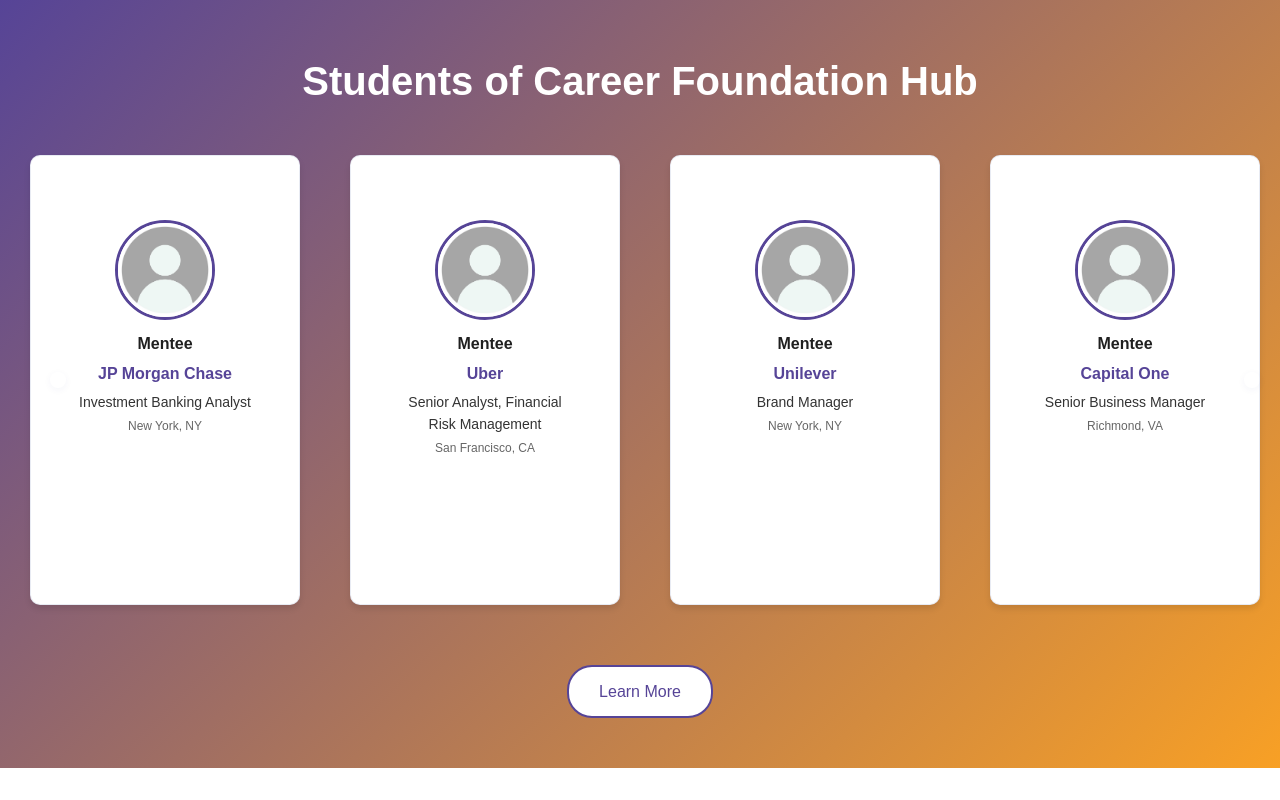
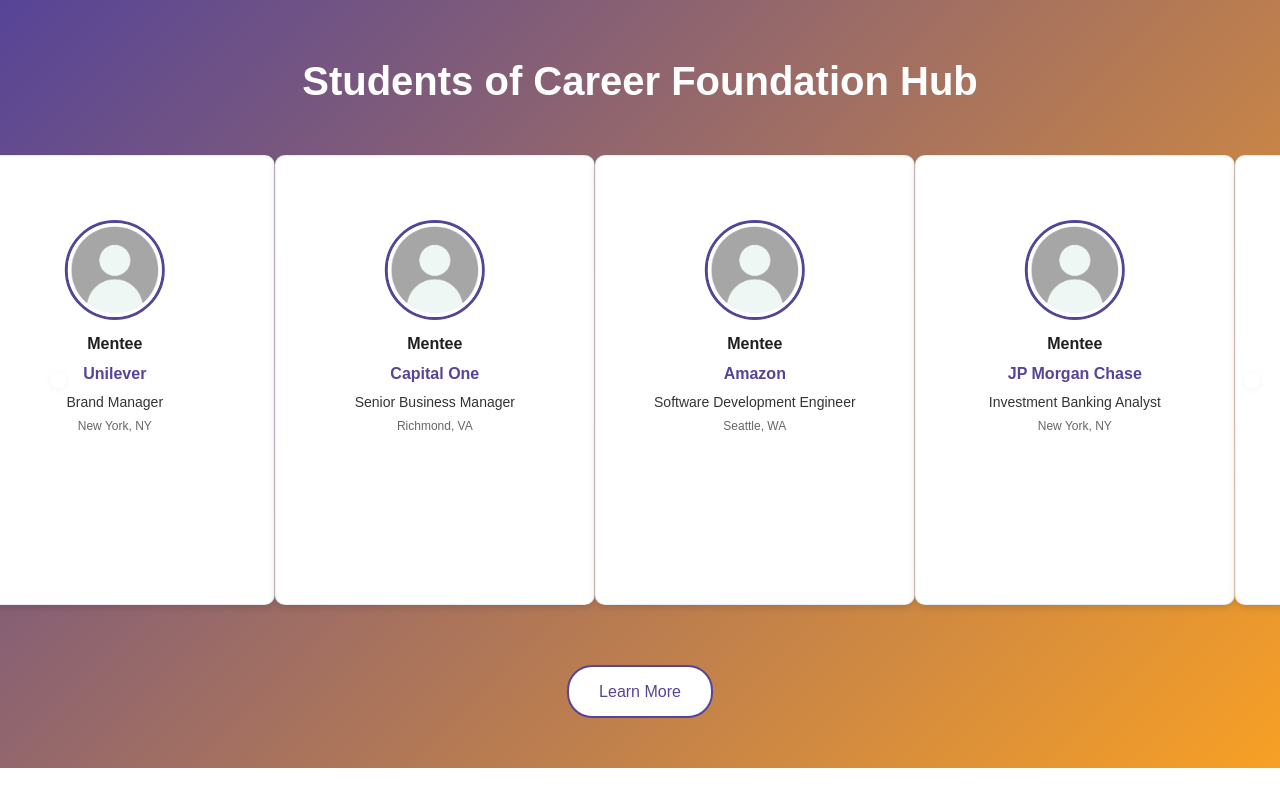
Before and after one commit to cmkhoa/cf-hub, a Next.js app in the folder frontend/: page / in a window 1280 px wide. Shown: the part 4680-5480 px from the top of the page. Built offline with nearby package versions, Linux system fonts and the light colour scheme; a web font is replaced by a local one.

Commit message:
update auto-scrolling for MenteeShowcase

```diff
--- a/frontend/src/components/componentForMainPage/MenteeShowcase/MenteeShowcase.css
+++ b/frontend/src/components/componentForMainPage/MenteeShowcase/MenteeShowcase.css
@@ -22,8 +22,23 @@
 	color: #fff;
 }
 
-.carousel-slide {
-	padding: 0 10px;
+/* Auto scrolling */
+.ant-carousel {
+	overflow: hidden;
+}
+
+.ant-carousel .slick-track {
+	display: flex;
+	animation: scroll 30s 0.5s linear infinite;
+}
+
+@keyframes scroll {
+	0% {
+	  transform: translateX(0);
+	}
+	100% {
+		transform: translateX(calc(-360px * 5));;
+	}
 }
 
 .mentor-card {
@@ -39,6 +54,7 @@
 	height: 100%;
 	margin: 20px;
 	transition: all 0.3s ease;
+	width: 320px;
 }
 
 .mentor-card:hover {
@@ -113,30 +129,6 @@
 	transform: translateY(-2px);
 }
 
-/* Carousel customization */
-.ant-carousel .slick-slide {
-	padding: 0 10px;
-}
-
-.ant-carousel .slick-prev,
-.ant-carousel .slick-next {
-	z-index: 1;
-}
-
-.ant-carousel .slick-prev {
-	left: -25px;
-}
-
-.ant-carousel .slick-next {
-	right: -25px;
-}
-
-.ant-carousel .slick-prev:before,
-.ant-carousel .slick-next:before {
-	color: #fff;
-	font-size: 24px;
-}
-
 /* Responsive adjustments */
 @media (max-width: 768px) {
 	.mentor-card {
```
Also changed, not shown: package.json (+8 -1 lines), 1 other file (tests, documents, lock files or other folders).
